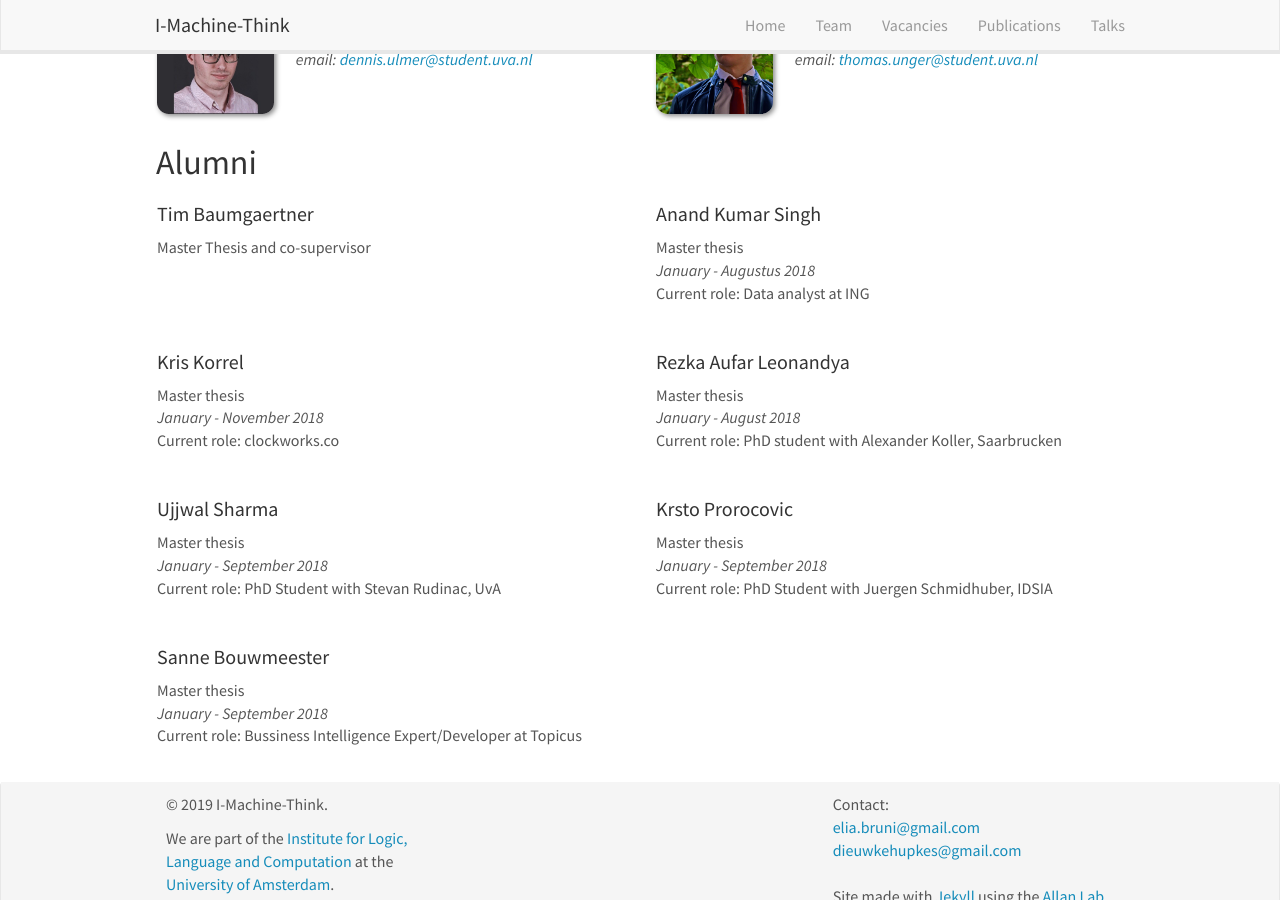
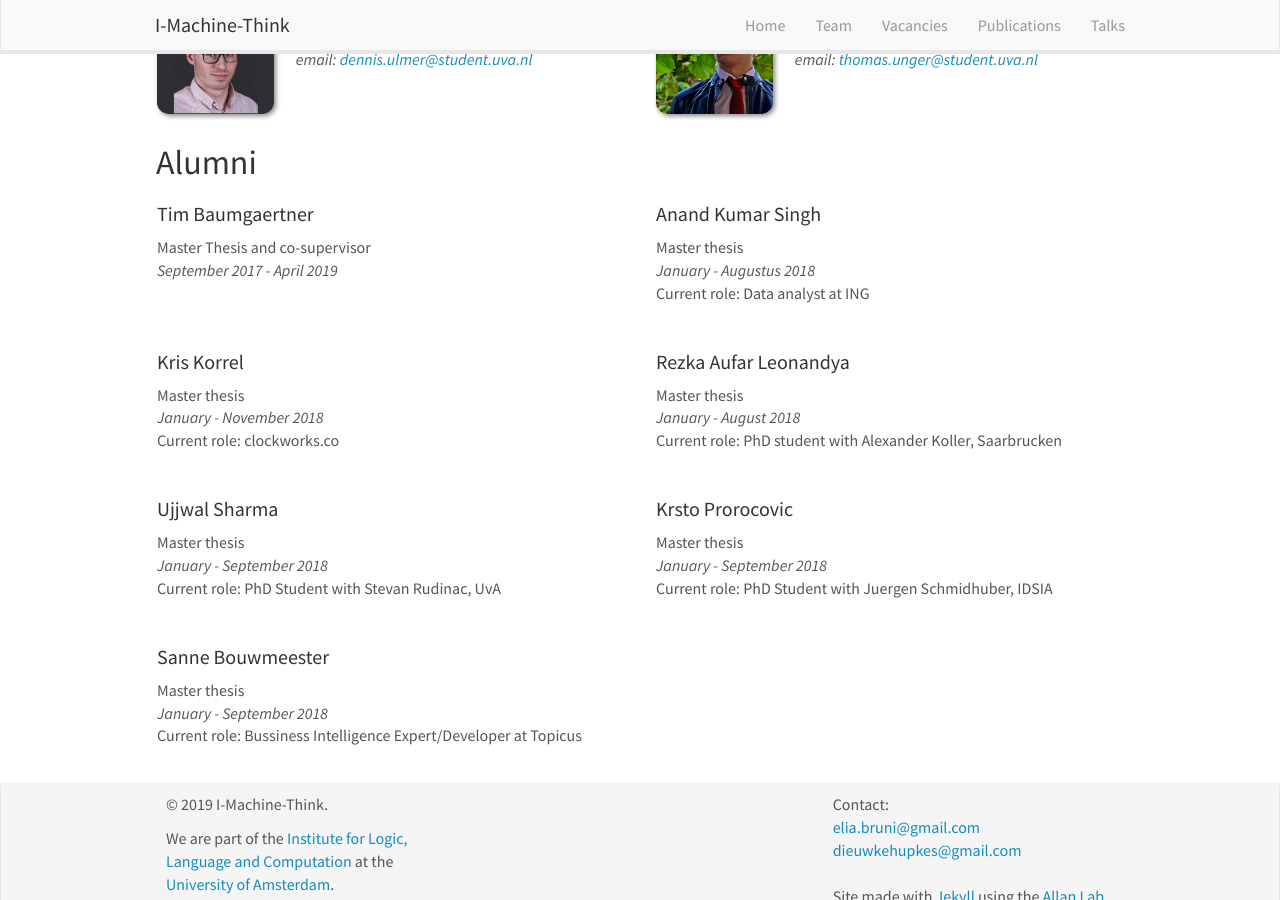
Before and after one commit to i-machine-think/i-machine-think.github.io, a Jekyll site: the page built from _pages/team.md, in a window 1280 px wide and 900 px high, scrolled down 1569 px. Built offline with Jekyll 4.4.1, drawn with Linux system fonts in a browser that asks for light colours; nearby versions of some CDN libraries.

Commit message:
Update info Tim

```diff
--- a/_data/alumni_members.yml
+++ b/_data/alumni_members.yml
@@ -1,5 +1,6 @@
  - name: Tim Baumgaertner
    photo: TBaumgaertner.jpeg
+   duration: September 2017 - April 2019
    role: Master Thesis and co-supervisor
    info:
 
```
